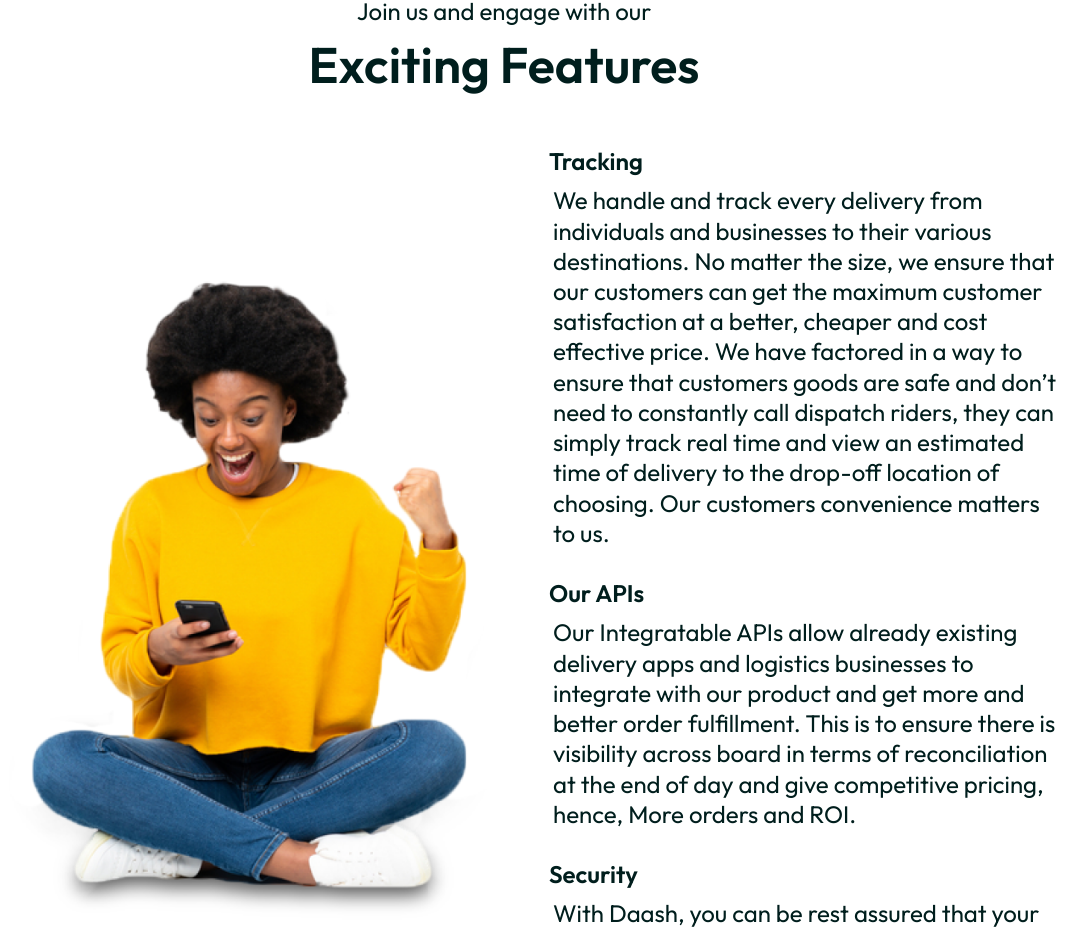
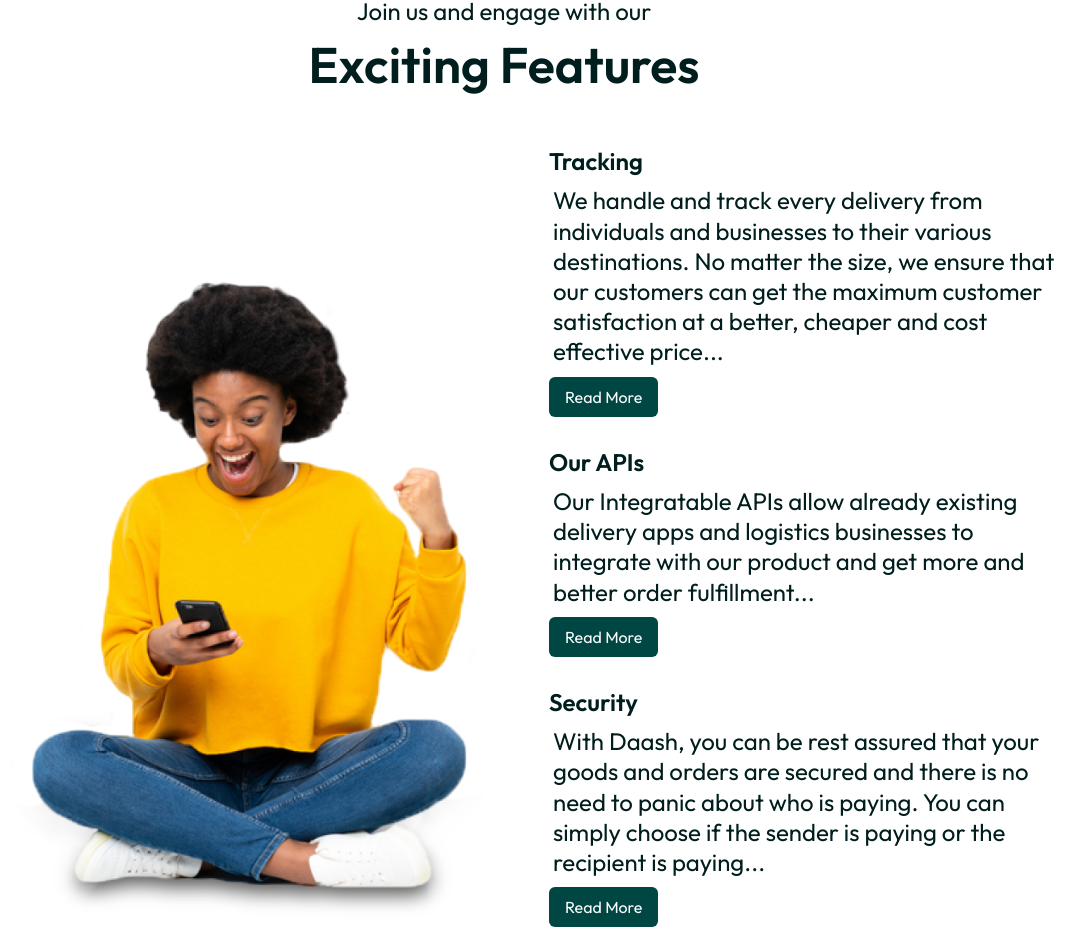
Before and after one commit to stonyDeveloper/dash-website, a React (Create React App) app: page / in a window 1280 px wide. Shown: the part 670-1602 px from the top of the page, without its empty margins (136-1223 px from the left). Built offline with nearby package versions, Linux system fonts and the light colour scheme.

Commit message:
Read Less/More Buttons

```diff
--- a/src/App.js
+++ b/src/App.js
@@ -19,9 +19,14 @@ import AOS from "aos";
 import "aos/dist/aos.css";
 import AboutUs from "./pages/AboutUs";
 import ScrollToTop from "./components/scrollToTop";
+import ReadButton from "./components/ReadButton";
 
 function App() {
   const [showDropdown, setShowDropdown] = useState(false);
+  const [readMore, setReadMore] = useState(false);
+  const [readLess1, setReadLess1] = useState(false);
+  const [readLess2, setReadLess2] = useState(false);
+  const [readLess3, setReadLess3] = useState(false);
   const toggleDropdown = () => {
     setShowDropdown((prevShowDropdown) => !prevShowDropdown);
     console.log("working from dropdown");
@@ -48,6 +53,28 @@ function App() {
     closeHeroDropDown();
     closeFooterDropdown();
   };
+
+  const lessText1 = () => {
+    setReadLess1(false)
+  }
+
+  const moreText1 = () => {
+    setReadLess1(true)
+  }
+  const lessText2 = () => {
+    setReadLess2(false)
+  }
+
+  const moreText2 = () => {
+    setReadLess2(true)
+  }
+  const lessText3 = () => {
+    setReadLess3(false)
+  }
+
+  const moreText3 = () => {
+    setReadLess3(true)
+  }
 
   useEffect(() => {
     AOS.init({ duration: 1500 });
@@ -191,7 +218,7 @@ function App() {
                     </div>
 
                     <div className="features-text mt-[50px] md:ml-[-80px]">
-                      <div className="text-center md:text-left max-w-[325px] mx-auto lg:max-w-[100%]">
+                      {/* <div className="text-center md:text-left max-w-[325px] mx-auto lg:max-w-[100%] hidden md:block">
                         <h3 className="font-[600] text-[24px] leading-[30.24px]">
                           Tracking
                         </h3>
@@ -207,6 +234,39 @@ function App() {
                           the drop-off location of choosing. Our customers
                           convenience matters to us.
                         </p>
+                      </div> */}
+                      <div className="text-center md:text-left max-w-[325px] mx-auto lg:max-w-[100%]">
+                        <h3 className="font-[600] text-[24px] leading-[30.24px]">
+                          Tracking
+                        </h3>
+                        {readLess1 && (<p className="font-[400] text-[20px] leading-[25.2px] px-[4px] mt-[9px] lg:w-[520px] lg:text-[24px] lg:leading-[30.24px]">
+                          We handle and track every delivery from individuals
+                          and businesses to their various destinations. No
+                          matter the size, we ensure that our customers can get
+                          the maximum customer satisfaction at a better, cheaper
+                          and cost effective price. We have factored in a way to
+                          ensure that customers goods are safe and don’t need to
+                          constantly call dispatch riders, they can simply track
+                          real time and view an estimated time of delivery to
+                          the drop-off location of choosing. Our customers
+                          convenience matters to us.
+                        </p>)}
+                        {!readLess1 && (<p className="font-[400] text-[20px] leading-[25.2px] px-[4px] mt-[9px] lg:w-[520px] lg:text-[24px] lg:leading-[30.24px]">
+                          We handle and track every delivery from individuals
+                          and businesses to their various destinations. No
+                          matter the size, we ensure that our customers can get
+                          the maximum customer satisfaction at a better, cheaper
+                          and cost effective price...
+                        </p>)}
+                        {readLess1 && (<ReadButton
+                          text="Read Less"
+                          onClick={lessText1}
+                        />)}
+                        {!readLess1 && (<ReadButton
+                          text="Read More"
+                          onClick={moreText1}
+                        />)}
+
                       </div>
                       <div
                         className="text-center mt-[30px]
@@ -215,20 +275,33 @@ function App() {
                         <h3 className="font-[600] text-[24px] leading-[30.24px]">
                           Our APIs
                         </h3>
-                        <p className="font-[400] text-[20px] leading-[25.2px] px-[4px] mt-[9px] lg:w-[520px] lg:text-[24px] lg:leading-[30.24px]">
+                        {readLess2 && (<p className="font-[400] text-[20px] leading-[25.2px] px-[4px] mt-[9px] lg:w-[520px] lg:text-[24px] lg:leading-[30.24px]">
                           Our Integratable APIs allow already existing delivery
                           apps and logistics businesses to integrate with our
                           product and get more and better order fulfillment.
                           This is to ensure there is visibility across board in
                           terms of reconciliation at the end of day and give
                           competitive pricing, hence, More orders and ROI.
-                        </p>
+                        </p>)}
+                        {!readLess2 && (<p className="font-[400] text-[20px] leading-[25.2px] px-[4px] mt-[9px] lg:w-[520px] lg:text-[24px] lg:leading-[30.24px]">
+                          Our Integratable APIs allow already existing delivery
+                          apps and logistics businesses to integrate with our
+                          product and get more and better order fulfillment...
+                        </p>)}
+                        {readLess2 && (<ReadButton
+                          text="Read Less"
+                          onClick={lessText2}
+                        />)}
+                        {!readLess2 && (<ReadButton
+                          text="Read More"
+                          onClick={moreText2}
+                        />)}
                       </div>
                       <div className="text-center mt-[30px] md:text-left max-w-[325px] mx-auto lg:max-w-[100%]">
                         <h3 className="font-[600] text-[24px] leading-[30.24px]">
                           Security
                         </h3>
-                        <p className="font-[400] text-[20px] leading-[25.2px] px-[4px] mt-[9px] lg:w-[520px] lg:text-[24px] lg:leading-[30.24px]">
+                        {readLess3 && (<p className="font-[400] text-[20px] leading-[25.2px] px-[4px] mt-[9px] lg:w-[520px] lg:text-[24px] lg:leading-[30.24px]">
                           With Daash, you can be rest assured that your goods
                           and orders are secured and there is no need to panic
                           about who is paying. You can simply choose if the
@@ -237,7 +310,21 @@ function App() {
                           in terms of goods sent but also in terms of payment
                           and the satisfaction that all orders are delivered
                           same day.
-                        </p>
+                        </p>)}
+                        {!readLess3 && (<p className="font-[400] text-[20px] leading-[25.2px] px-[4px] mt-[9px] lg:w-[520px] lg:text-[24px] lg:leading-[30.24px]">
+                          With Daash, you can be rest assured that your goods
+                          and orders are secured and there is no need to panic
+                          about who is paying. You can simply choose if the
+                          sender is paying or the recipient is paying...
+                        </p>)}
+                        {readLess3 && (<ReadButton
+                          text="Read Less"
+                          onClick={lessText3}
+                        />)}
+                        {!readLess3 && (<ReadButton
+                          text="Read More"
+                          onClick={moreText3}
+                        />)}
                       </div>
                     </div>
                   </div>
--- /dev/null
+++ b/src/components/ReadButton.js
@@ -0,0 +1,13 @@
+import React from 'react'
+
+const ReadButton = ({text, onClick}) => {
+  return (
+    <div className='mt-[10px]'>
+        <button className='bg-[#004643] hover:bg-[#4f5757] px-4 rounded-md py-2 text-white' onClick={onClick}>
+            {text}
+        </button>
+    </div>
+  )
+}
+
+export default ReadButton
```
